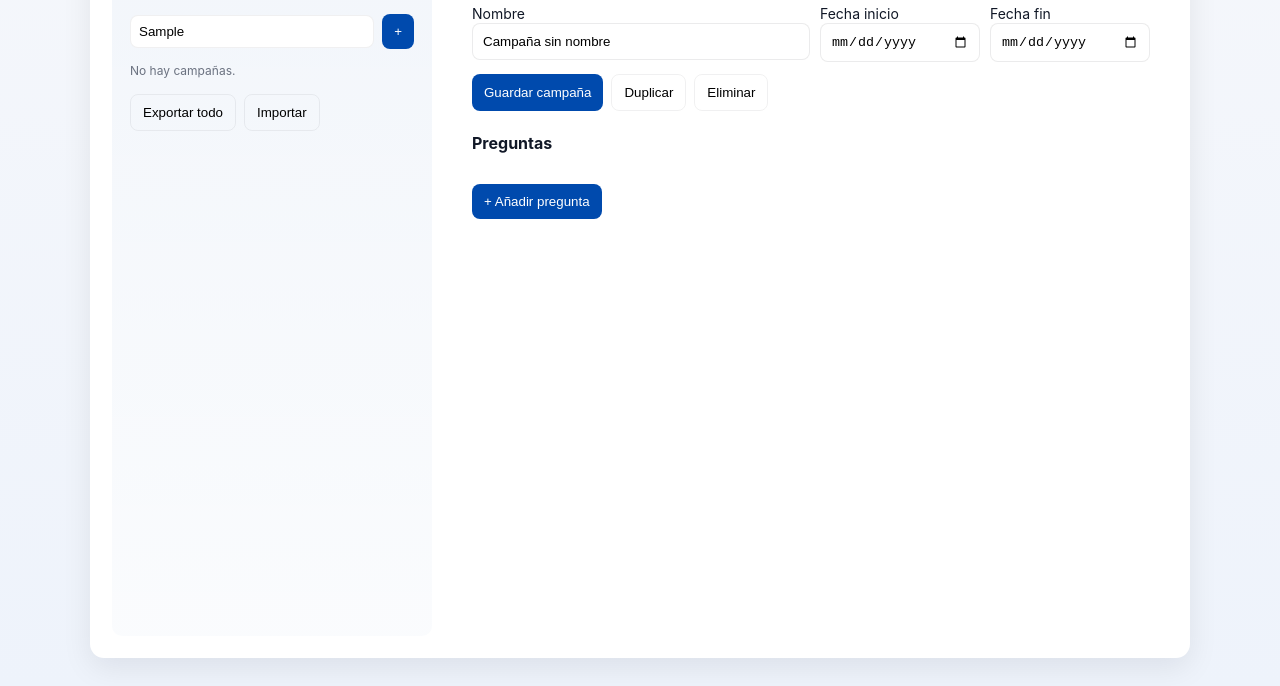
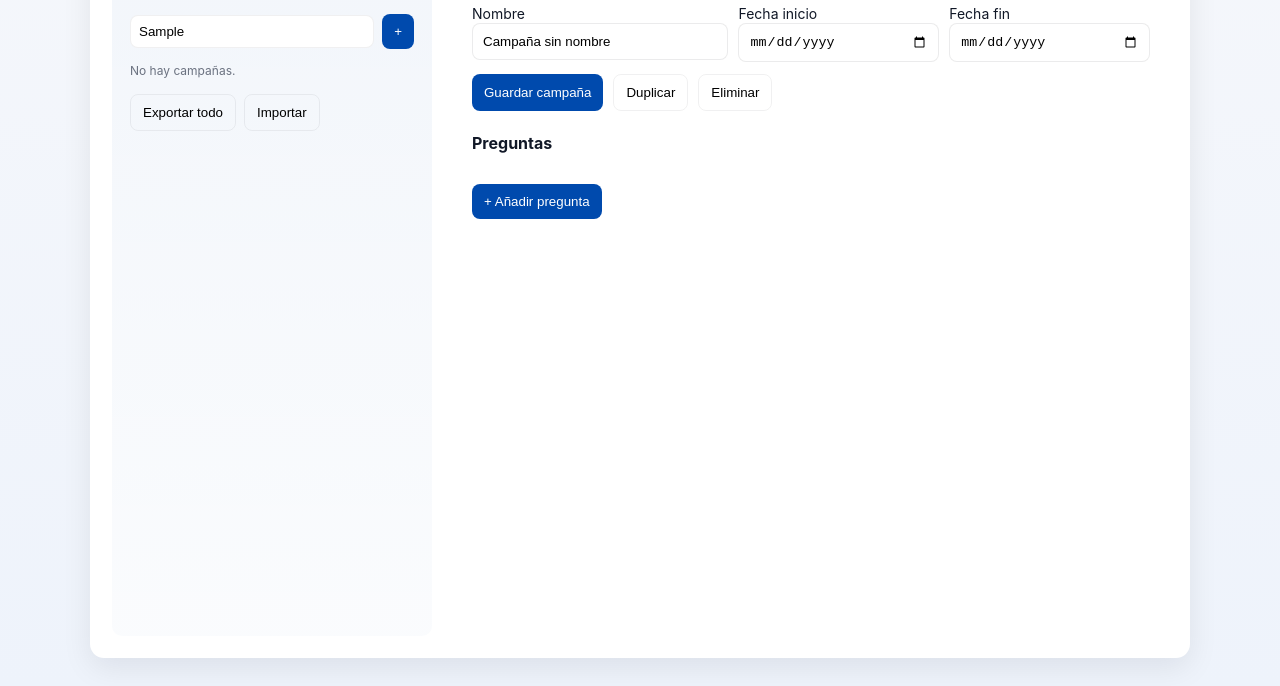
Before and after one commit to juandaniel652/encuesta-frontend, a plain HTML site: page frontend/index.html in a window 1280 px wide. Both pictures are taken after typing "Sample" into the empty fields and a click on the button "Crear campaña". Shown: the part 114-800 px from the top of the page. Drawn offline with Linux system fonts and the light colour scheme.

Commit message:
Resposivo en todo el recorrido del sistema

```diff
--- a/frontend/css/styles.css
+++ b/frontend/css/styles.css
@@ -30,6 +30,19 @@ body{
   grid-template-columns: 320px 1fr;
   gap:22px;
   min-height:640px;
+}
+
+
+.row {
+  display:flex;
+  gap:10px;
+  margin-bottom:12px;
+  flex-wrap:wrap; /* ✅ permite que se acomoden en móvil */
+}
+
+.col-date {
+  flex:1 1 160px; /* ✅ ancho mínimo pero flexible */
+  min-width:140px;
 }
 
 /* ===== Sidebar ===== */
@@ -98,3 +111,9 @@ input[type=text], input[type=date], select, textarea{width:100%;padding:10px;bor
   .campaign-list{max-height:none}
   .responses-table{font-size:12px}
 }
+
+@media (max-width:480px){
+  .col-date, .flex-1 {
+    flex:1 1 100%; /* ✅ inputs ocupan todo el ancho en móvil */
+  }
+}
--- a/frontend/js/appUI.js
+++ b/frontend/js/appUI.js
@@ -86,19 +86,30 @@
 
       // Campaign info form
       const form = document.createElement('div');
+      const startVal = campaign.dateStart ? new Date(campaign.dateStart).toISOString().slice(0,10) : '';
+      const endVal = campaign.dateEnd ? new Date(campaign.dateEnd).toISOString().slice(0,10) : '';
+
       form.innerHTML = `
-        <div style="display:flex;gap:10px;margin-bottom:12px">
-          <div style="flex:1"><label>Nombre</label><input type="text" id="campName" value="${escapeHtml(campaign.name)}" /></div>
-          <div style="width:160px"><label>Fecha inicio</label><input type="date" id="campStart" value="${campaign.dateStart ? campaign.dateStart.split('T')[0] : ''}" /></div>
-          <div style="width:160px"><label>Fecha fin</label><input type="date" id="campEnd" value="${campaign.dateEnd ? campaign.dateEnd.split('T')[0] : ''}" /></div>
+        <div class="row">
+          <div class="col flex-1">
+            <label>Nombre</label>
+            <input type="text" id="campName" value="${escapeHtml(campaign.name)}" />
+          </div>
+          <div class="col col-date">
+            <label>Fecha inicio</label>
+            <input type="date" id="campStart" value="${startVal}" />
+          </div>
+          <div class="col col-date">
+            <label>Fecha fin</label>
+            <input type="date" id="campEnd" value="${endVal}" />
+          </div>
         </div>
-        <div style="display:flex;gap:8px;margin-bottom:10px">
+        <div class="row">
           <button id="saveCampaignBtn" class="btn btn-primary">Guardar campaña</button>
           <button id="duplicateBtn" class="btn btn-ghost">Duplicar</button>
           <button id="deleteCampaignBtn" class="btn btn-ghost">Eliminar</button>
         </div>
-      `;
-      wrapper.appendChild(form);
+      `;     wrapper.appendChild(form);
 
       // Questions area
       const qArea = document.createElement('div');
```
